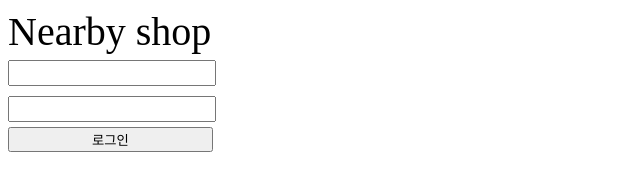
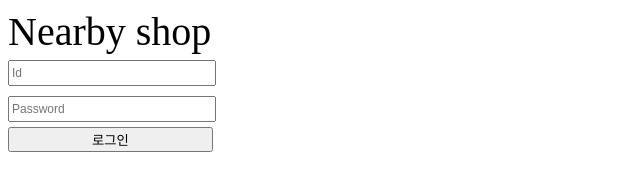
Before and after one commit to runnable013/nearbyShop, a plain HTML site: page login.html in a window 1280 px wide. Shown: the full height of the page, 0-640 px from the left. Drawn offline with Linux system fonts and the light colour scheme.

Commit message:
login input 수정

```diff
--- a/css/index.css
+++ b/css/index.css
@@ -78,6 +78,7 @@ a {
     height: 30px;
     width: 500px;
     font-size: 16px;
+    border: 2px solid black;
 }
 
                     /* introduction */
--- a/login.html
+++ b/login.html
@@ -19,9 +19,9 @@
         </a>
     </section>
     <div class="login-bars">
-        <input class="login-bar" type="text" onkeypress="if(event.keyCode==13) {onLogin(); return false;}">
+        <input class="login-bar" type="text" placeholder="Id" onkeypress="if(event.keyCode==13) {onLogin(); return false;}">
         <br>
-        <input class="login-bar" type="text" onkeypress="if(event.keyCode==13) {onLogin(); return false;}">
+        <input class="login-bar" type="text" placeholder="Password" onkeypress="if(event.keyCode==13) {onLogin(); return false;}">
         <br>
         <button class="login-btn">로그인</button>
     </div>
```
